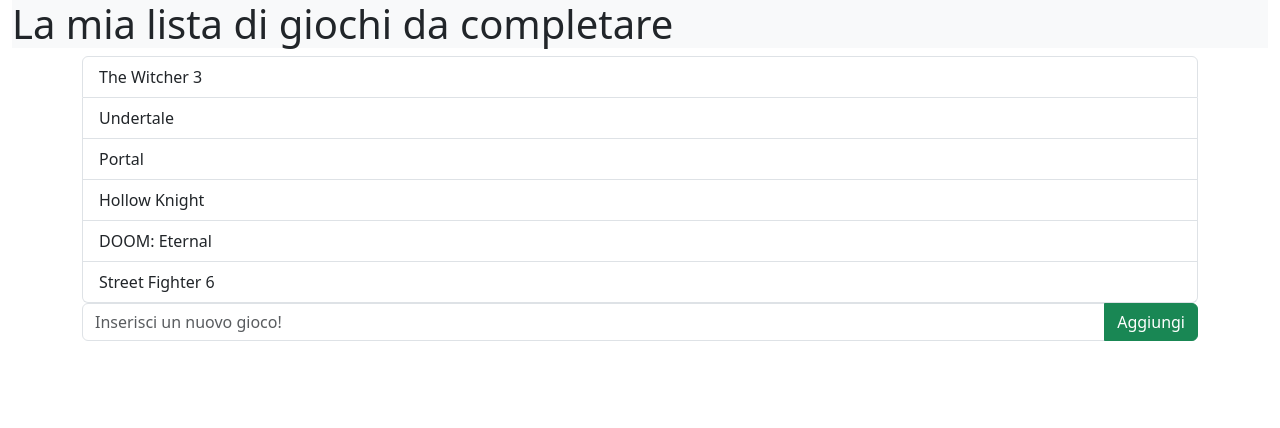
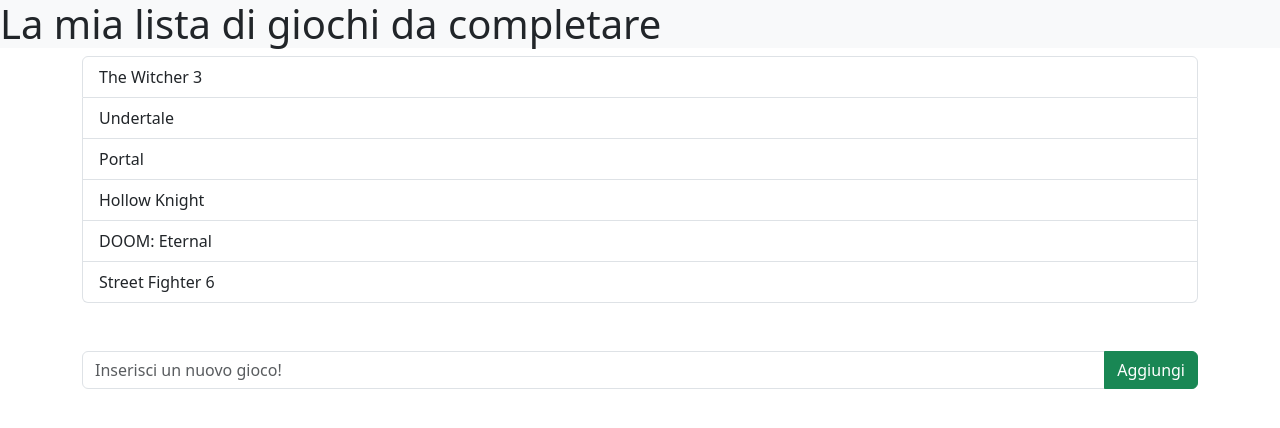
Before and after one commit to davide-delgiudice/React-Blog-Form, a React (Vite) app: page / in a window 1280 px wide. Shown: the top 428 px of the page. Built offline with nearby package versions, Linux system fonts and the light colour scheme.

Commit message:
[UPD] import use state

```diff
--- a/src/App.jsx
+++ b/src/App.jsx
@@ -6,7 +6,7 @@
 
   return (
     <>
-      <div className='container-fluid'>
+      <div>
         <Header />
         <Main />
       </div>
--- a/src/components/Main.jsx
+++ b/src/components/Main.jsx
@@ -1,5 +1,6 @@
 import React from 'react'
 import videogames from '../data/videogames'
+import { useState } from 'react'
 
 function Main() {
   return (
@@ -14,7 +15,7 @@
             </ul>
 
             <form>
-                <div className='input-group '>
+                <div className='input-group mt-5'>
                     <input type="text" className='form-control' placeholder='Inserisci un nuovo gioco!'/>
                     <button className='btn btn-success'>Aggiungi</button>
                 </div>
```
